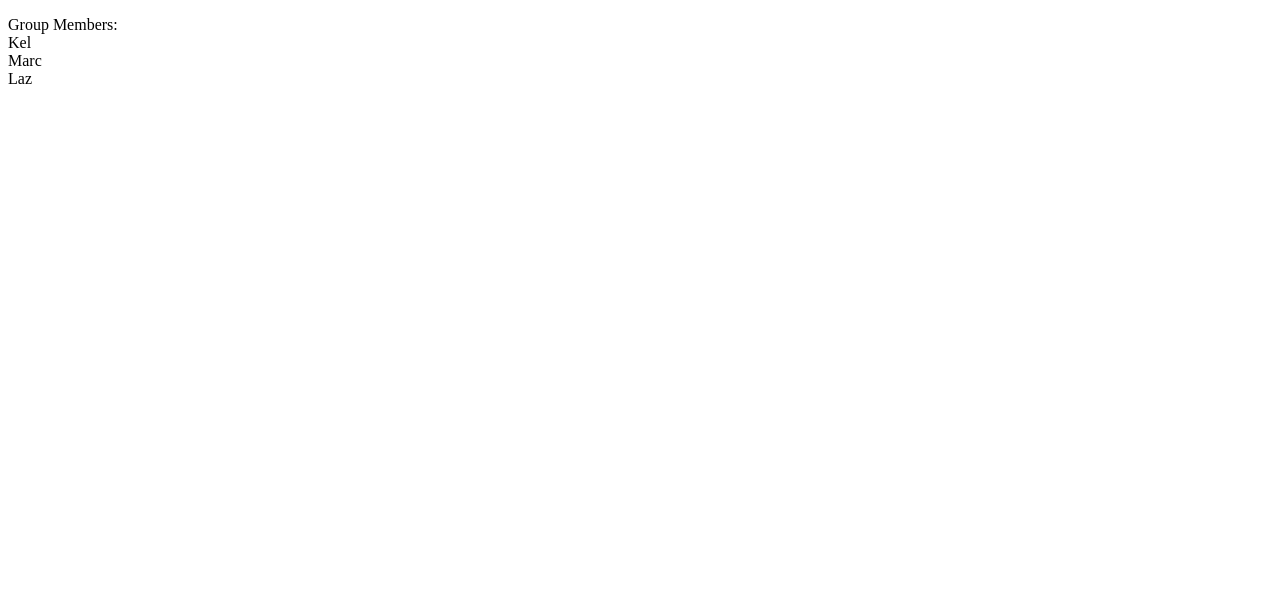
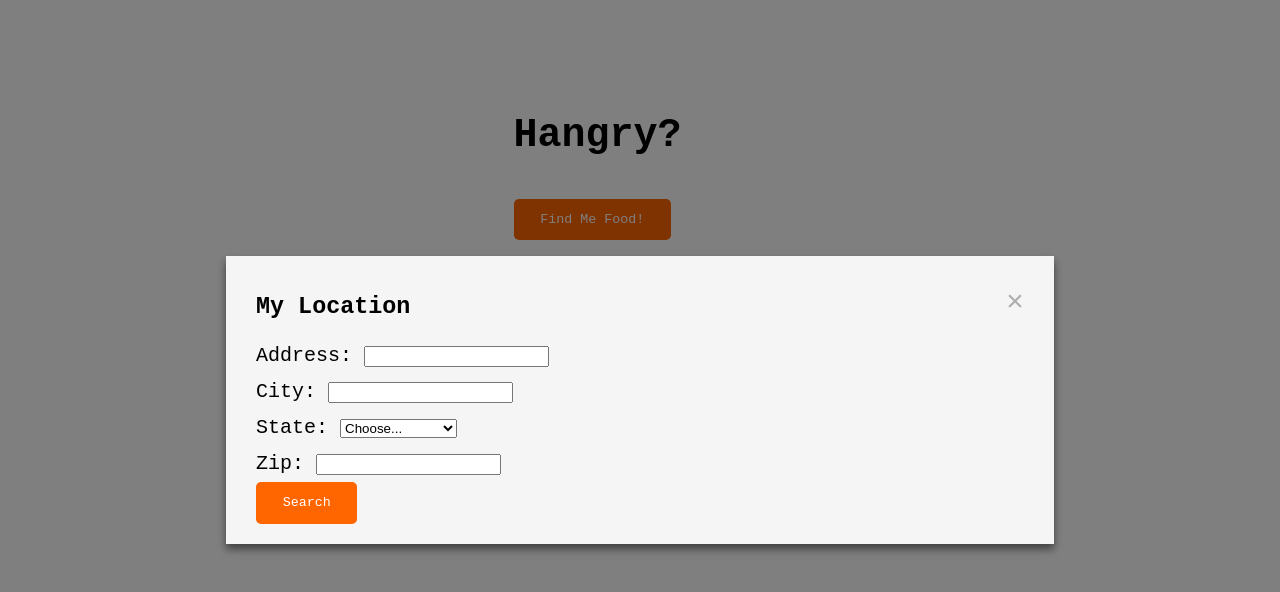
Before and after one commit to LazaroPerez0823/Balletime, a plain HTML site: page index.html in a window 1280 px wide. Drawn offline with Linux system fonts and the light colour scheme.

Commit message:
up to date html

```diff
--- /dev/null
+++ b/css/style.css
@@ -0,0 +1,58 @@
+body {
+    font-family: 'Courier New', Courier, monospace;
+    font-size: 20px;
+    line-height:1.8;
+}
+
+#titlePage {
+    margin: 100px 40%;
+}
+
+.button {
+    background: rgb(255, 102, 0);
+    padding: 1em 2em;
+    color:#fff;
+    border: 0px;
+    border-radius: 5px;
+    font-family: 'Courier New', Courier, monospace;
+}
+
+.button:hover {
+   background: #444;
+   cursor: pointer;
+}
+
+.modal {
+    position: fixed;
+    z-index: 1;
+    left: 0;
+    top: 0;
+    height: 100%;
+    width:100%;
+    overflow: auto;
+    background-color: rgba(0,0,0,0.5);
+}
+
+.modalContent {
+    background-color: whitesmoke;
+    margin: 20% auto;
+    padding: 20px 30px;
+    width: 60%;
+    box-shadow: 0 5px 8px 0 rgba(0,0,0,0.5);
+}
+
+h3 {
+    margin: 10px 0px;
+}
+
+#closeBtn {
+    color: rgb(175, 174, 174);
+    float: right;
+    font-size: 30px;
+}
+
+#closeBtn:hover {
+    text-decoration: none;
+    color: black;
+    cursor: pointer;
+}
--- a/index.html
+++ b/index.html
@@ -1,15 +1,105 @@
 <!DOCTYPE html>
 <html lang="en">
+
 <head>
     <meta charset="UTF-8">
     <meta name="viewport" content="width=device-width, initial-scale=1.0">
     <meta http-equiv="X-UA-Compatible" content="ie=edge">
-    <title>PROJECT 1</title>
+    <link rel="stylesheet" href="css/style.css" type="text/css">
+    <title>HANGRY</title>
 </head>
+
 <body>
- <p>Group Members:<br>
-    Kel<br>
-    Marc<br>
-    Laz</p>
+    <div id="container">
+        <div id="titlePage">
+            <h1>Hangry?</h1>
+            <div id="displayContent" >
+                <div id="displayMap">
+                </div>
+                <button id="searchAgain" class="button">Find Me Food!</button>
+            </div>
+
+        </div>
+
+        <div id="addressModal" class="modal">
+            <div class="modalContent">
+                <span id="closeBtn">&times;</span>
+                <h3>My Location</h3>
+                <form>
+                    <div class="form-row">
+                        <label for="inputAddress">Address:</label>
+                        <input type="text" name="address" id="inputAddress">
+                    </div>
+                    <div class="form-row">
+                        <label for="inputCity">City:</label>
+                        <input type="text" class="form-control" id="inputCity">
+                    </div>
+                    <div class="form-row">
+                        <label for="inputState">State:</label>
+                        <select id="inputState" class="form-control">
+                            <option selected>Choose...</option>
+                            <option>Alabama</option>
+                            <option>Alaska</option>
+                            <option>Arizona</option>
+                            <option>Arkansas</option>
+                            <option>California</option>
+                            <option>Colorado</option>
+                            <option>Connecticut</option>
+                            <option>Delaware</option>
+                            <option>Florida</option>
+                            <option>Georgia</option>
+                            <option>Hawaii</option>
+                            <option>Idaho</option>
+                            <option>Illinois</option>
+                            <option>Indiana</option>
+                            <option>Iowa</option>
+                            <option>Kansas</option>
+                            <option>Kentucky</option>
+                            <option>Louisiana</option>
+                            <option>Maine</option>
+                            <option>Maryland</option>
+                            <option>Massachusetts</option>
+                            <option>Michigan</option>
+                            <option>Minnesota</option>
+                            <option>Mississippi</option>
+                            <option>Missouri</option>
+                            <option>Montana</option>
+                            <option>Nebraska</option>
+                            <option>Nevada</option>
+                            <option>New Hampshire</option>
+                            <option>New Jersey</option>
+                            <option>New Mexico</option>
+                            <option>New York</option>
+                            <option>North Carolina</option>
+                            <option>North Dakota</option>
+                            <option>Ohio</option>
+                            <option>Oklahoma</option>
+                            <option>Oregon</option>
+                            <option>Pennsylvania</option>
+                            <option>Rhode Island</option>
+                            <option>South Carolina</option>
+                            <option>South Dakota</option>
+                            <option>Tennessee</option>
+                            <option>Texas</option>
+                            <option>Utah</option>
+                            <option>Vermont</option>
+                            <option>Virginia</option>
+                            <option>Washington</option>
+                            <option>West Virginia</option>
+                            <option>Wisconsin</option>
+                            <option>Wyoming</option>
+                        </select>
+                    </div>
+                    <div class="form-row">
+                        <label for="inputZip">Zip:</label>
+                        <input type="text" class="form-control" id="inputZip">
+                    </div>
+                    <button id="modalBtn" class="button">Search</button>
+                </form>
+            </div>
+        </div>
+
+    </div>
 </body>
+
 </html>
```
Also changed, not shown: script/script.js (added).
